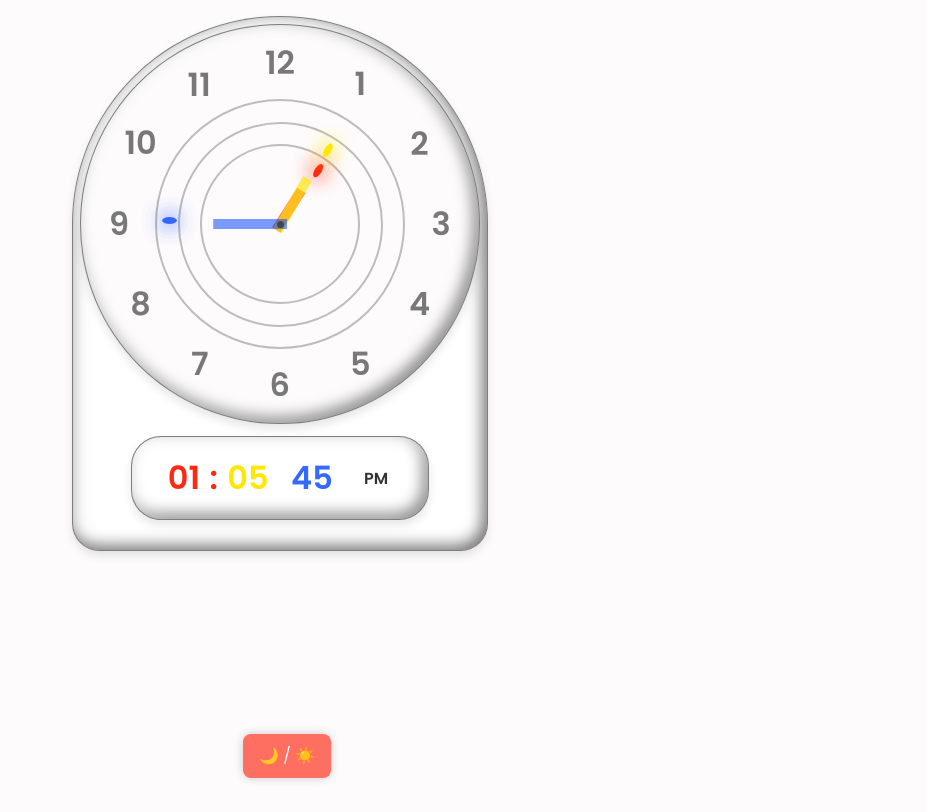
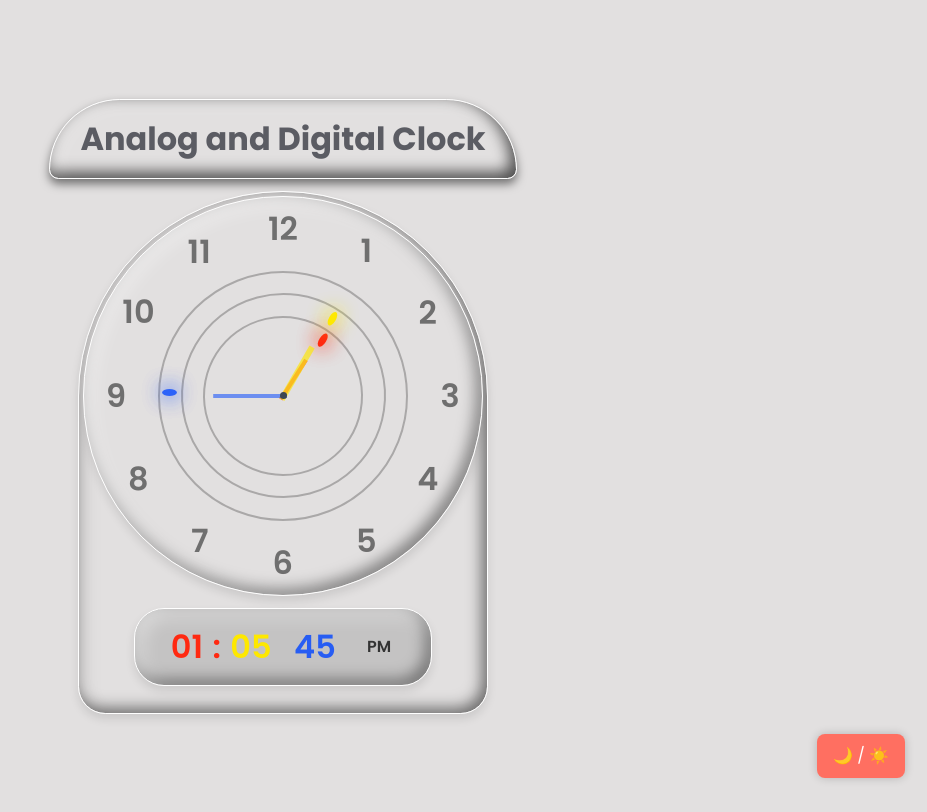
Before and after one commit to Lavinia-81/Analog-and-Digital-Clock, a plain HTML site: page index.html in a window 1280 px wide. Both pictures are taken after a click on the button "🌙 / ☀️". Shown: the whole page, without its empty margins (353-1280 px from the left). Drawn offline with Linux system fonts and the light colour scheme; a web font is replaced by a local one.

Commit message:
Add files via upload

```diff
--- a/index.html
+++ b/index.html
@@ -7,6 +7,8 @@
   <title>Analog and Digital Clock</title>
 </head>
 <body>
+  <div class="wrapper">
+  <h1 id="clock-title">Analog and Digital Clock</h1>
   <div class="container">
     <div class="clock">
       <div class="circle" id="sc" style="--clr:#04fc"><i></i></div>
@@ -31,6 +33,7 @@
       <div id="seconds" style="--clr:#04fc">00</div>
       <div id="ampm">AM</div>
     </div>
+   </div>
   </div>
   <button id="theme-toggle">🌙 / ☀️</button>
     <div class="clock-container">
--- a/style.css
+++ b/style.css
@@ -2,18 +2,47 @@
 
 * {
   margin: 2px;
-  padding: 5px;
+  padding: 2px;
   box-sizing: border-box;
   font-family: 'Poppins', sans-serif;
 }
-
 body {
   display: flex;
   justify-content: center;
   align-items: center;
   background: rgb(91, 92, 99);
+  min-height: 100vh;
 }
-
+.wrapper {
+  display: flex;
+  flex-direction: column;
+  align-items: center;
+  text-align: center;
+}
+#clock-title {
+  font-size: 2rem;
+  font-weight: 700;
+  padding: 15px 30px;
+  margin-bottom: 10px;
+  color: rgb(190, 189, 189);
+  background: #2f363e;
+  border-radius: 20px;
+  border: 1px solid rgba(0,0,0,0.5);
+  border-radius: 30px;
+  box-shadow: 0px 5px 10px rgba(0,0,0,0.5),
+  inset 5px 5px 20px rgba(255, 255,255, 0.2),
+  inset -5px -5px 15px rgba(0, 0, 0, 0.75);
+  border-top-left-radius: 225px;
+  border-top-right-radius: 225px;
+  display: flex;
+  transition: color 0.3s ease;
+}
+body.light-theme #clock-title {
+  color: rgb(91, 92, 99);
+  background: rgb(226, 224, 224);
+  border: 1px solid #fff;
+  box-shadow: 0px 5px 10px rgba(253, 253, 253, 0.5),
+}
 .container {
   position: relative;
   background: #2f363e;
@@ -30,8 +59,6 @@ body {
   align-items: center;
   flex-direction: column;
 }
-
-
 .clock {
   position: relative;
   width: 80vw;
@@ -49,7 +76,6 @@ body {
   inset 5px 5px 20px rgba(255, 255,255, 0.2),
   inset -5px -5px 15px rgba(0, 0, 0, 0.75);
 }
-
 .clock::before {
   content: '';
   position: absolute;
@@ -59,7 +85,6 @@ body {
   border-radius: 50%;
   z-index: 100000;
 }
-
 .clock span {
   position: absolute;
   inset: 0;
@@ -67,7 +92,6 @@ body {
   text-align: center;
   transform: rotate(calc(30deg * var(--i)));
 }
-
 .clock span b {
   font-size: 2em;
   opacity: 0.65;
@@ -75,7 +99,6 @@ body {
   display: inline-block;
   transform: rotate(calc(-30deg * var(--i)));
 }
-
 .circle {
   position: absolute;
   width: 250px;
@@ -87,7 +110,6 @@ body {
   align-items: flex-start;
   z-index: 10;
 }
-
 .circle i {
   position: absolute;
   width: 4px;
@@ -97,27 +119,22 @@ body {
   transform-origin: bottom;
   transform: scaleY(0.6);
 }
-
 .circle:nth-child(1) i {
   width: 3px;
 }
-
 .circle:nth-child(2) i {
   width: 6px;
 }
-
 .circle2 {
   width: 205px;
   height: 205px;
   z-index: 9;
 }
-
 .circle3 {
   width: 160px;
   height: 160px;
   z-index: 8;
 }
-
 .circle::before {
   content: '';
   position: absolute;
@@ -130,7 +147,6 @@ body {
   box-shadow: 0 0 20px var(--clr),
   0 0 20px var(--clr);
 }
-
 #time {
   margin-bottom: 25px;
   display: flex;
@@ -142,9 +158,7 @@ body {
   box-shadow: 0px 5px 10px rgba(0,0,0,0.5),
   inset 5px 5px 20px rgba(255, 255,255, 0.2),
   inset -5px -5px 15px rgba(0, 0, 0, 0.75);
-
 }
-
 #time div {
   position: relative;
   width: 60px;
@@ -152,14 +166,12 @@ body {
   font-weight: 600;
   color: var(--clr);
 }
-
 #time div:nth-child(1)::after,
 #time div:nth-child(2)::after {
   content: ':';
   position: absolute;
   right: -4px;
 }
-
 #time div:last-child {
   font-size: 0.5em;
   display: flex;
@@ -167,9 +179,55 @@ body {
   align-items: center;
   color: #fff;
 }
-
 #time div:nth-child(2)::after {
   animation: animate 1s steps(1) infinite;
+}
+body.light-theme {
+  background-color: rgb(226, 224, 224);
+}
+body.light-theme .container {
+  background: rgb(226, 224, 224);
+  border: 1px solid #fff;
+  box-shadow: 0px 5px 10px rgba(0,0,0,0.1),
+              inset 5px 5px 20px rgba(0,0,0,0.09),
+              inset -5px -5px 15px rgba(0,0,0,0.5);
+}
+body.light-theme .clock {
+  background:  rgb(226, 224, 224);
+  border: 1px solid #fff;
+  box-shadow: 0px 5px 10px rgba(0,0,0,0.1),
+              inset 5px 5px 20px rgba(255,255,255,0.5),
+              inset -5px -5px 15px rgba(0,0,0,0.5);
+}
+
+body.light-theme .clock span {
+  color: #333;
+}
+
+body.light-theme #time {
+  background: rgb(196, 195, 195);
+  border: 1px solid #fff;
+  color: #333;
+  box-shadow: 0px 5px 10px rgba(0,0,0,0.1),
+              inset 5px 5px 20px rgba(255,255,255,0.5),
+              inset -5px -5px 15px rgba(0,0,0,0.5);
+}
+body.light-theme #time div {
+  color: var(--clr);
+}
+#theme-toggle {
+  position: fixed;
+  bottom: 20px;
+  right: 20px;
+  background: var(--clr, #ff6f61);
+  color: #fff;
+  border: none;
+  padding: 0.6rem 1rem;
+  border-radius: 8px;
+  font-size: 1rem;
+  cursor: pointer;
+  box-shadow: 0 0 10px rgba(0,0,0,0.2);
+  z-index: 1000;
 }
 
 @keyframes animate {
@@ -181,55 +239,6 @@ body {
   }
 }
 
-body.light-theme {
-  background-color: #fdfbfb;
-}
-
-body.light-theme .container {
-  background: #ffffff;
-  box-shadow: 0px 5px 10px rgba(0,0,0,0.1),
-              inset 5px 5px 20px rgba(0,0,0,0.09),
-              inset -5px -5px 15px rgba(0,0,0,0.5);
-}
-
-body.light-theme .clock {
-  background:  #fdfbfb;
-  box-shadow: 0px 5px 10px rgba(0,0,0,0.1),
-              inset 5px 5px 20px rgba(255,255,255,0.5),
-              inset -5px -5px 15px rgba(0,0,0,0.5);
-}
-
-body.light-theme .clock span {
-  color: #333;
-}
-
-body.light-theme #time {
-  background: #fff;
-  color: #333;
-  box-shadow: 0px 5px 10px rgba(0,0,0,0.1),
-              inset 5px 5px 20px rgba(255,255,255,0.5),
-              inset -5px -5px 15px rgba(0,0,0,0.5);
-}
-
-body.light-theme #time div {
-  color: var(--clr);
-}
-#theme-toggle {
-  position: fixed;
-  bottom: 20px;
-
-  background: var(--clr, #ff6f61);
-  color: #fff;
-  border: none;
-  padding: 0.6rem 1rem;
-  border-radius: 8px;
-  font-size: 1rem;
-  cursor: pointer;
-  box-shadow: 0 0 10px rgba(0,0,0,0.2);
-  z-index: 1000;
-}
-
-
 @media (max-width: 375px) {
   .clock {
     width: 80vw;
```
